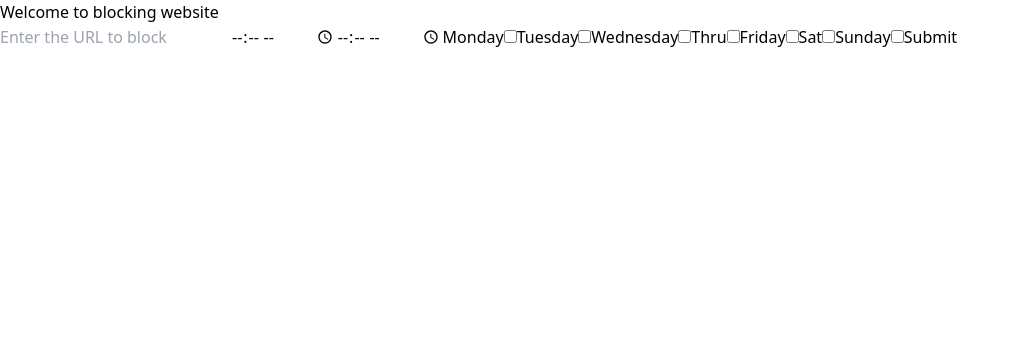
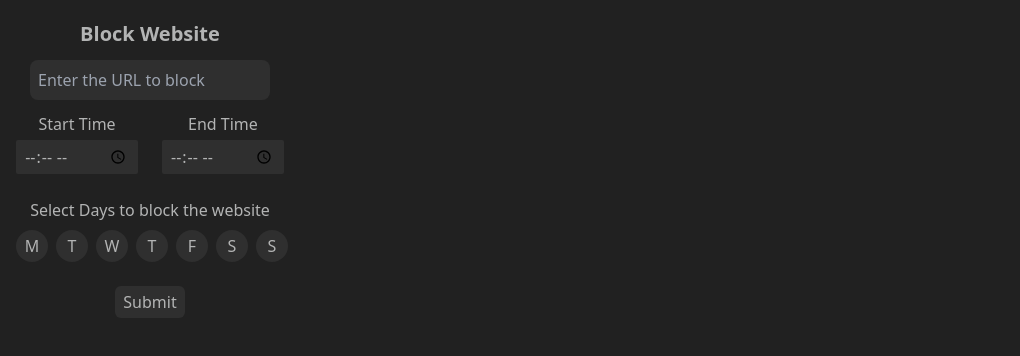
Before and after one commit to Devilcoder2/React-BlockSite-Extension, a React (Vite) app: page / in a window 1280 px wide. Shown: the top 356 px of the page, without its empty margins (0-1020 px from the left). Built offline with nearby package versions, Linux system fonts and the light colour scheme.

Commit message:
Implemented the UI

```diff
--- a/index.html
+++ b/index.html
@@ -6,7 +6,7 @@
     <meta name="viewport" content="width=device-width, initial-scale=1.0" />
     <title>Vite + React</title>
   </head>
-  <body>
+  <body class="w-[300px] h-[400px] bg-[rgba(33,33,33,255)]">
     <div id="root"></div>
 
     <script type="module" src="/src/main.jsx"></script>
--- a/src/App.jsx
+++ b/src/App.jsx
@@ -1,33 +1,53 @@
 /* eslint-disable no-undef */
 /* eslint-disable no-unused-vars */
-import React from "react";
+import React, { useState } from "react";
 
 function App() {
+  const [selectedDays, setSelectedDays] = useState([
+    false,
+    false,
+    false,
+    false,
+    false,
+    false,
+    false,
+  ]);
+
+  const [isError, setError] = useState(false);
+
+  const toggleDay = (index) => {
+    setSelectedDays((prevState) => {
+      const newDays = [...prevState];
+      newDays[index] = !newDays[index];
+      return newDays;
+    });
+  };
+
+  const cancelButtonHandler = () => {
+    setError(false);
+  };
+
   const clickHandler = () => {
     const url = document.getElementById("urlInput").value;
     const startTime = document.getElementById("startTime").value;
     const endTime = document.getElementById("endTime").value;
 
-    const monday = document.getElementById("Monday").checked;
-    const tuesday = document.getElementById("Tuesday").checked;
-    const wednesday = document.getElementById("Wednesday").checked;
-    const thru = document.getElementById("Thru").checked;
-    const friday = document.getElementById("Friday").checked;
-    const sat = document.getElementById("Sat").checked;
-    const sunday = document.getElementById("Sunday").checked;
-
-    const days = [monday, tuesday, wednesday, thru, friday, sat, sunday];
-
     if (url && startTime && endTime) {
       chrome.storage.local.get({ blockedSites: [] }, (result) => {
         const blockedSites = result.blockedSites;
-        blockedSites.push({ url, startTime, endTime, days });
+        blockedSites.push({ url, startTime, endTime, days: selectedDays });
         chrome.storage.local.set({ blockedSites: blockedSites }, () => {
           chrome.tabs.query({ active: true, currentWindow: true }, (tabs) => {
             const currentTabId = tabs[0].id;
             chrome.tabs.sendMessage(
               currentTabId,
-              { action: "blockSite", url, startTime, endTime, days },
+              {
+                action: "blockSite",
+                url,
+                startTime,
+                endTime,
+                days: selectedDays,
+              },
               () => {
                 chrome.tabs.reload(currentTabId);
               }
@@ -36,49 +56,160 @@ function App() {
         });
       });
     } else {
-      alert("Please enter a URL, start time, and end time.");
+      setError(true);
     }
   };
 
   return (
-    <div>
-      <h1>Welcome to blocking website</h1>
-      <input type="text" placeholder="Enter the URL to block" id="urlInput" />
+    <div className="text-center mt-5 text-[#b3b4b4]">
+      <h1 className="text-xl font-semibold">Block Website</h1>
+      <div className="flex flex-col justify-center items-center">
+        <input
+          className="mt-3 px-2 py-2 rounded-lg text-[#9b9b9a] bg-[rgba(47,47,47,255)] w-60  border-none focus:outline-none"
+          type="text"
+          placeholder="Enter the URL to block"
+          id="urlInput"
+        />
+
+        <div className="flex  mt-3">
+          <div className="flex flex-col mr-6">
+            <label className="mb-1" htmlFor="startTime">
+              Start Time
+            </label>
             <input
               type="time"
+              name="startTime"
+              className="bg-[rgba(47,47,47,255)] px-2 py-1 focus:outline-none rounded-sm"
               placeholder="Enter the start time in (HH:MM)"
               id="startTime"
             />
+          </div>
+
+          <div className="flex flex-col">
+            <label className="mb-1" htmlFor="endTime">
+              End Time
+            </label>
             <input
               type="time"
+              name="endTime"
+              className="bg-[rgba(47,47,47,255)] px-2 py-1 focus:outline-none rounded-sm"
               placeholder="Enter the end time in (HH:MM)"
               id="endTime"
             />
+          </div>
+        </div>
+      </div>
 
-      <label htmlFor="Monday">Monday</label>
-      <input type="checkbox" name="Monday" id="Monday" />
+      <div className="mt-6">
+        <h3 className=" text-base font-medium">
+          Select Days to block the website
+        </h3>
+      </div>
 
-      <label htmlFor="Tuesday">Tuesday</label>
-      <input type="checkbox" name="Tuesday" id="Tuesday" />
-
-      <label htmlFor="Wednesday">Wednesday</label>
-      <input type="checkbox" name="Wednesday" id="Wednesday" />
-
-      <label htmlFor="Thru">Thru</label>
-      <input type="checkbox" name="Thru" id="Thru" />
-
-      <label htmlFor="Friday">Friday</label>
-      <input type="checkbox" name="Friday" id="Friday" />
-
-      <label htmlFor="Sat">Sat</label>
-      <input type="checkbox" name="Sat" id="Sat" />
-
-      <label htmlFor="Sunday">Sunday</label>
-      <input type="checkbox" name="Sunday" id="Sunday" />
-
-      <button id="submitButton" onClick={clickHandler}>
+      <div className="mt-2 ml-4 text-base">
+        <div className="flex space-x-2">
+          <button
+            id="Monday"
+            onClick={() => toggleDay(0)}
+            className={`w-8 h-8 flex items-center justify-center rounded-full ${
+              selectedDays[0]
+                ? "bg-[rgb(35,35,35)] border  border-white"
+                : "bg-[rgba(47,47,47,255)]"
+            }`}
+          >
+            M
+          </button>
+          <button
+            id="Tuesday"
+            onClick={() => toggleDay(1)}
+            className={`w-8 h-8 flex items-center justify-center rounded-full ${
+              selectedDays[1]
+                ? "bg-[rgb(35,35,35)] border  border-white"
+                : "bg-[rgba(47,47,47,255)]"
+            }`}
+          >
+            T
+          </button>
+          <button
+            id="Wednesday"
+            onClick={() => toggleDay(2)}
+            className={`w-8 h-8 flex items-center justify-center rounded-full ${
+              selectedDays[2]
+                ? "bg-[rgb(35,35,35)] border  border-white"
+                : "bg-[rgba(47,47,47,255)]"
+            }`}
+          >
+            W
+          </button>
+          <button
+            id="Thru"
+            onClick={() => toggleDay(3)}
+            className={`w-8 h-8 flex items-center justify-center rounded-full ${
+              selectedDays[3]
+                ? "bg-[rgb(35,35,35)] border  border-white"
+                : "bg-[rgba(47,47,47,255)]"
+            }`}
+          >
+            T
+          </button>
+          <button
+            id="Friday"
+            onClick={() => toggleDay(4)}
+            className={`w-8 h-8 flex items-center justify-center rounded-full ${
+              selectedDays[4]
+                ? "bg-[rgb(35,35,35)] border  border-white"
+                : "bg-[rgba(47,47,47,255)]"
+            }`}
+          >
+            F
+          </button>
+          <button
+            id="Sat"
+            onClick={() => toggleDay(5)}
+            className={`w-8 h-8 flex items-center justify-center rounded-full ${
+              selectedDays[5]
+                ? "bg-[rgb(35,35,35)] border  border-white"
+                : "bg-[rgba(47,47,47,255)]"
+            }`}
+          >
+            S
+          </button>
+          <button
+            id="Sunday"
+            onClick={() => toggleDay(6)}
+            className={`w-8 h-8 flex items-center justify-center rounded-full ${
+              selectedDays[6]
+                ? "bg-bg-[rgb(35,35,35)] border  border-white"
+                : "bg-[rgba(47,47,47,255)]"
+            }`}
+          >
+            S
+          </button>
+        </div>
+        <div className="mt-6">
+          <button
+            id="submitButton"
+            onClick={clickHandler}
+            className="bg-[rgba(47,47,47,255)] -ml-4 px-2 py-1 rounded-md hover:cursor-pointer hover:bg-[rgb(57,57,57)]"
+          >
             Submit
           </button>
+        </div>
+      </div>
+
+      {isError && (
+        <div className="fixed inset-0 bg-black bg-opacity-50 flex justify-center items-center z-50">
+          <div className="bg-[rgba(33,33,33,255)] p-4 rounded-md shadow-md flex flex-col items-center">
+            <h1 className="text-base mb-4 text-center">Select all fields</h1>
+            <button
+              className="bg-[rgba(47,47,47,255)] px-4 py-2 rounded-md hover:cursor-pointer hover:bg-[rgb(57,57,57)]"
+              onClick={cancelButtonHandler}
+            >
+              Cancel
+            </button>
+          </div>
+        </div>
+      )}
     </div>
   );
 }
```
Lines whose indentation alone changed are shown as unchanged.
